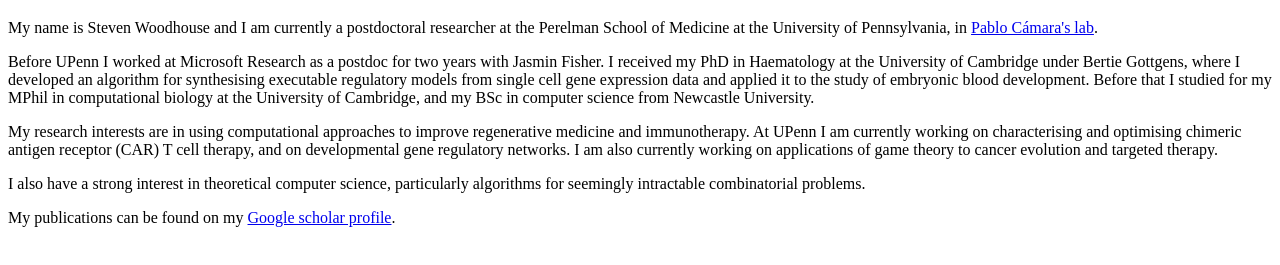
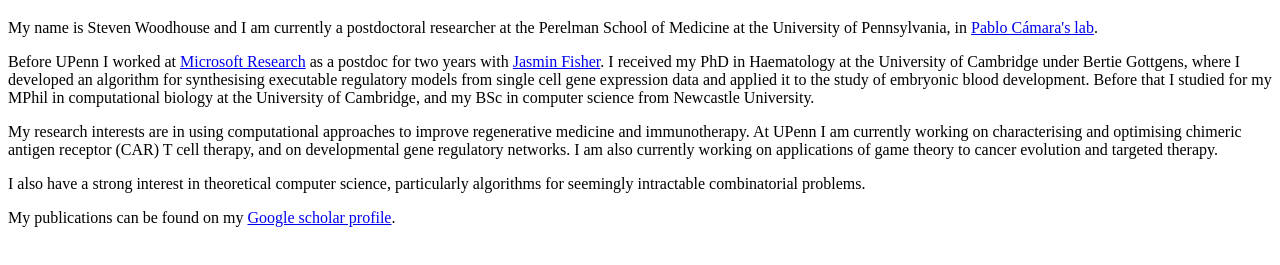
Before and after one commit to swoodhouse/swoodhouse.github.io, a plain HTML site: page index.html in a window 1280 px wide. Shown: the part 273-538 px from the top of the page. Drawn offline with Linux system fonts and the light colour scheme.

Commit message:
Update index.html

```diff
--- a/index.html
+++ b/index.html
@@ -8,7 +8,7 @@
   <img src="pic.jpg" width=200 />
   <h1>Steven Woodhouse</h1>
   <p>My name is Steven Woodhouse and I am currently a postdoctoral researcher at the Perelman School of Medicine at the University of Pennsylvania, in <a href="https://camara-lab.org/">Pablo Cámara's lab</a>.</p>
-  <p>Before UPenn I worked at Microsoft Research as a postdoc for two years with Jasmin Fisher. I received my PhD in Haematology at the University of Cambridge under Bertie Gottgens, where I developed an algorithm for synthesising executable regulatory models from single cell gene expression data and applied it to the study of embryonic blood development. Before that I studied for my MPhil in computational biology at the University of Cambridge, and my BSc in computer science from Newcastle University.</p>
+  <p>Before UPenn I worked at <a href="https://www.microsoft.com/en-us/research/people/t-stwood/">Microsoft Research</a> as a postdoc for two years with <a href="https://www.ucl.ac.uk/cancer/research/department-pathology/computational-cancer-biology">Jasmin Fisher</a>. I received my PhD in Haematology at the University of Cambridge under Bertie Gottgens, where I developed an algorithm for synthesising executable regulatory models from single cell gene expression data and applied it to the study of embryonic blood development. Before that I studied for my MPhil in computational biology at the University of Cambridge, and my BSc in computer science from Newcastle University.</p>
   <p>My research interests are in using computational approaches to improve regenerative medicine and immunotherapy. At UPenn I am currently working on characterising and optimising chimeric antigen receptor (CAR) T cell therapy, and on developmental gene regulatory networks. I am also currently working on applications of game theory to cancer evolution and targeted therapy.</p>
   <p>I also have a strong interest in theoretical computer science, particularly algorithms for seemingly intractable combinatorial problems.</p>
   <p>My publications can be found on my <a href="https://scholar.google.co.uk/citations?user=RtaI3XUAAAAJ">Google scholar profile</a>.</p>
```
